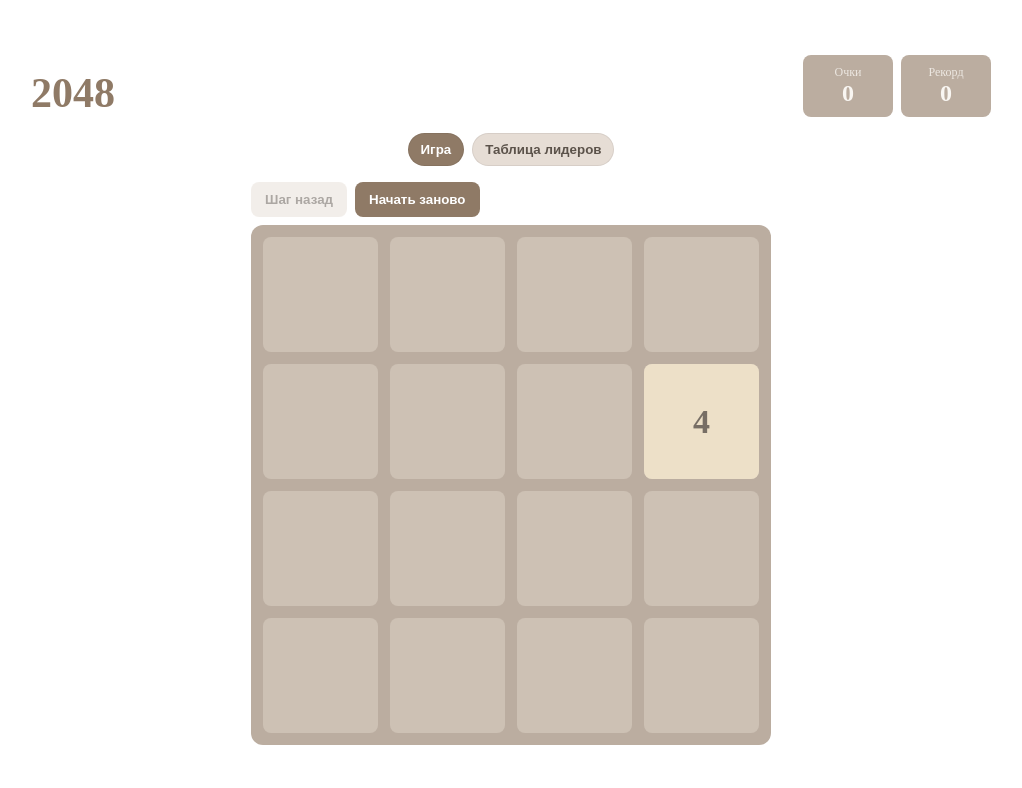
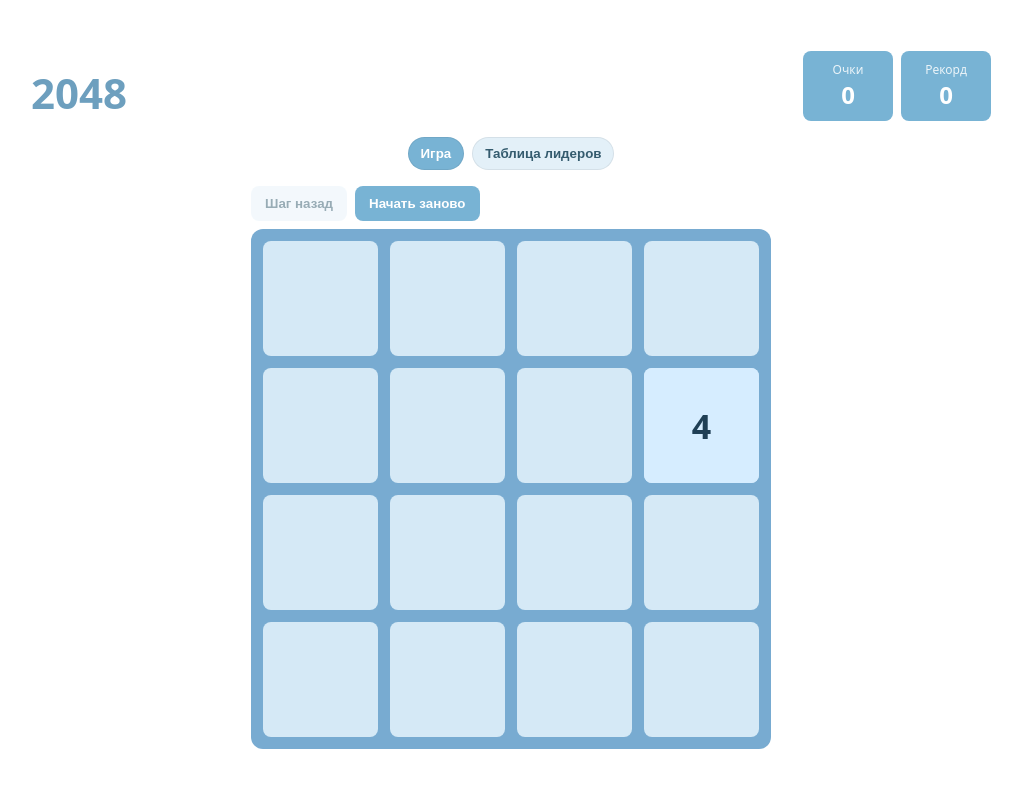
Before and after one commit to agatasergeeva/2048game, a plain HTML site: page index.html in a window 1280 px wide. Shown: the whole page, without its empty margins (129-1151 px from the left). Drawn offline with Linux system fonts and the light colour scheme.

Commit message:
Update styles.css

```diff
--- a/styles.css
+++ b/styles.css
@@ -1,13 +1,21 @@
 :root {
-  --bg:#faf8ef;
-  --board:#bbada0;
-  --cell:#cdc1b4;
-  --text:#776e65;
-  --text-light:#f9f6f2;
-  --accent:#8f7a66;
-  --btn:#8f7a66;
-  --btn-text:#fff;
-  --boardSize: 520px;
+  --bg:#ffffff;
+  --board:#78abd1;
+  --cell:#d5e9f6;
+  --text:#345b6e;
+  --text-light:#ffffff;
+  --accent:#6d9fbe;
+  --btn:#78b3d4;
+  --btn-hover:#6aa4c4;
+  --ghost-btn:#e8f3fa;
+  --ghost-text:#345b6e;
+  --tab-bg:#e3f0f8;
+  --tab-text:#345b6e;
+  --tab-active-bg:#78b3d4;
+  --tab-active-text:#ffffff;
+  --table-header:#e3f2fb;
+  --table-border:#c2dcef;
+  --boardSize:520px;
 }
 
 * {
@@ -15,14 +23,15 @@
 }
 
 html, body {
-  height: 100%;
-  width: 100%;
-  margin: 0;
-  padding: 0;
-  overflow: hidden;
-  position: fixed;
+  height:100%;
+  width:100%;
+  margin:0;
+  padding:0;
+  overflow:hidden;
+  font-family:system-ui,-apple-system,Segoe UI,Roboto,Inter,Arial,sans-serif;
+  background:var(--bg);
+  color:var(--text);
 }
-
 
 .wrap {
   min-height:100%;
@@ -57,8 +66,8 @@ h1 {
 
 .score,
 .best {
-  background:#bbada0;
-  color:var(--text-light);
+  background:var(--btn);
+  color:#ffffff;
   padding:10px 14px;
   border-radius:8px;
   min-width:90px;
@@ -68,13 +77,48 @@ h1 {
 .score .label,
 .best .label {
   font-size:12px;
-  opacity:.8;
+  opacity:.85;
 }
 
 .score .value,
 .best .value {
   font-size:24px;
   font-weight:700;
+}
+
+button {
+  cursor:pointer;
+  border:none;
+  border-radius:8px;
+  padding:10px 14px;
+  background:var(--btn);
+  color:var(--text-light);
+  font-weight:600;
+  transition:background .2s, box-shadow .2s, transform .08s;
+}
+
+button:hover {
+  background:var(--btn-hover);
+}
+
+button:active {
+  transform:translateY(1px);
+  box-shadow:0 1px 2px rgba(0,0,0,.15) inset;
+}
+
+button:disabled {
+  opacity:.5;
+  cursor:not-allowed;
+  box-shadow:none;
+}
+
+button.ghost {
+  background:var(--ghost-btn);
+  color:var(--ghost-text);
+}
+
+button.ghost:hover {
+  background:#c4dcee;
 }
 
 .tabs {
@@ -85,16 +129,21 @@ h1 {
 .tab {
   padding:8px 12px;
   border-radius:999px;
-  background:#e6ddd5;
-  color:#5b524a;
+  background:var(--tab-bg);
+  color:var(--tab-text);
   font-weight:600;
   cursor:pointer;
   border:1px solid #0001;
+  transition:background .2s, color .2s;
+}
+
+.tab:hover {
+  background:#c7dceb;
 }
 
 .tab.active {
-  background:#8f7a66;
-  color:#fff;
+  background:var(--tab-active-bg);
+  color:var(--tab-active-text);
 }
 
 .controls {
@@ -102,26 +151,6 @@ h1 {
   gap:8px;
   flex-wrap:wrap;
   margin-bottom:8px;
-}
-
-.controls button {
-  cursor:pointer;
-  border:none;
-  border-radius:8px;
-  padding:10px 14px;
-  background:var(--btn);
-  color:var(--btn-text);
-  font-weight:600;
-}
-
-.controls button:disabled {
-  opacity:.5;
-  cursor:not-allowed;
-}
-
-button.ghost {
-  background:#e7dfd7;
-  color:#5b524a;
 }
 
 .board-wrap {
@@ -164,9 +193,8 @@ button.ghost {
   justify-content:center;
   font-weight:800;
   font-size:clamp(18px,5vw,34px);
-  transition: top .14s ease-in, left .14s ease-in,
-              background-color .15s, color .15s;
-  will-change: top, left;
+  transition:top .14s ease-in, left .14s ease-in, background-color .15s, color .15s;
+  will-change:top,left;
 }
 
 .tile.new {
@@ -188,18 +216,19 @@ button.ghost {
   100% { transform:scale(1); }
 }
 
-.v2    { background:#eee4da; color:#776e65; }
-.v4    { background:#ede0c8; color:#776e65; }
-.v8    { background:#f2b179; color:#f9f6f2; }
-.v16   { background:#f59563; color:#f9f6f2; }
-.v32   { background:#f67c5f; color:#f9f6f2; }
-.v64   { background:#f65e3b; color:#f9f6f2; }
-.v128  { background:#edcf72; color:#f9f6f2; }
-.v256  { background:#edcc61; color:#f9f6f2; }
-.v512  { background:#edc850; color:#f9f6f2; }
-.v1024 { background:#edc53f; color:#f9f6f2; }
-.v2048 { background:#edc22e; color:#f9f6f2; }
-.v4096 { background:#3c3a32; color:#f9f6f2; }
+.v2    { background:#e8f5ff; color:#1f3f55; }
+.v4    { background:#d6edff; color:#1f3f55; }
+.v8    { background:#bfe1ff; color:#1f3f55; }
+.v16   { background:#a8d6ff; color:#1f3f55; }
+.v32   { background:#90caff; color:#1f3f55; }
+.v64   { background:#75bfff; color:#1f3f55; }
+.v128  { background:#5ab4ff; color:#1f3f55; }
+.v256  { background:#3ea8ff; color:#1f3f55; }
+.v512  { background:#219bff; color:#1f3f55; }
+.v1024 { background:#008df9; color:#1f3f55; }
+.v2048 { background:#007add; color:#1f3f55; }
+.v4096 { background:#005fae; color:#1f3f55; }
+
 
 .section {
   display:none;
@@ -213,28 +242,27 @@ table {
   border-collapse:collapse;
   width:100%;
   max-width:520px;
-  background:#fff;
+  background:#ffffff;
   border-radius:12px;
   overflow:hidden;
   box-shadow:0 1px 2px rgba(0,0,0,.05);
 }
 
-th,
-td {
+th, td {
   padding:10px 12px;
-  border-bottom:1px solid #eee;
+  border-bottom:1px solid var(--table-border);
   text-align:left;
 }
 
 thead th {
-  background:#f5efe9;
+  background:var(--table-header);
   font-weight:800;
 }
 
 .overlay {
   position:fixed;
   inset:0;
-  background:rgba(0,0,0,.45);
+  background:rgba(120,160,190,.45);
   display:none;
   align-items:center;
   justify-content:center;
@@ -247,7 +275,7 @@ thead th {
 }
 
 .modal {
-  background:#fff;
+  background:#f2f8fc;
   border-radius:14px;
   padding:18px;
   max-width:420px;
@@ -275,16 +303,12 @@ input[type="text"] {
   border-radius:10px;
   font-size:16px;
 }
-
 .muted {
   opacity:.7;
 }
-
 .hidden {
   display:none !important;
 }
-
-
 @media (max-width:768px) {
   :root {
     --boardSize: min(100vw - 32px, 420px);
@@ -293,12 +317,10 @@ input[type="text"] {
   .wrap {
     justify-content:flex-start;
   }
-
   header {
     flex-direction:column;
     align-items:flex-start;
   }
-
   .scoreboard {
     margin-left:0;
   }
```
